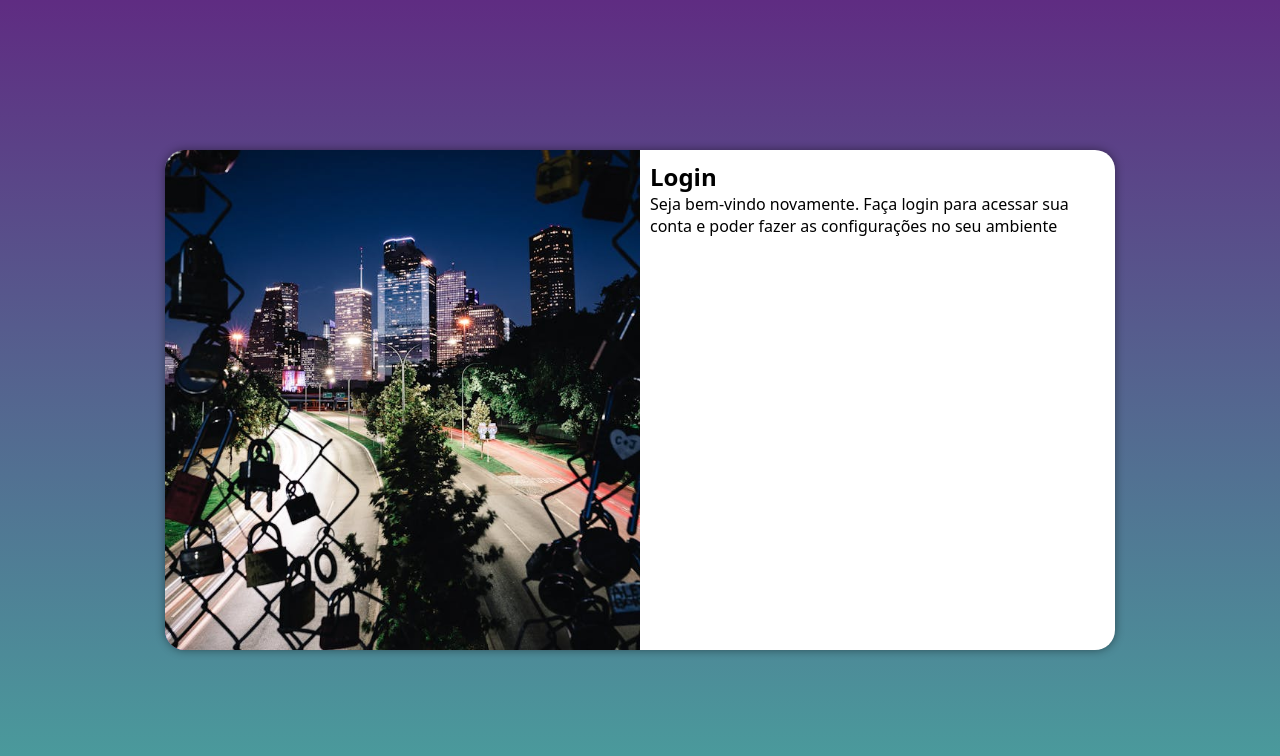
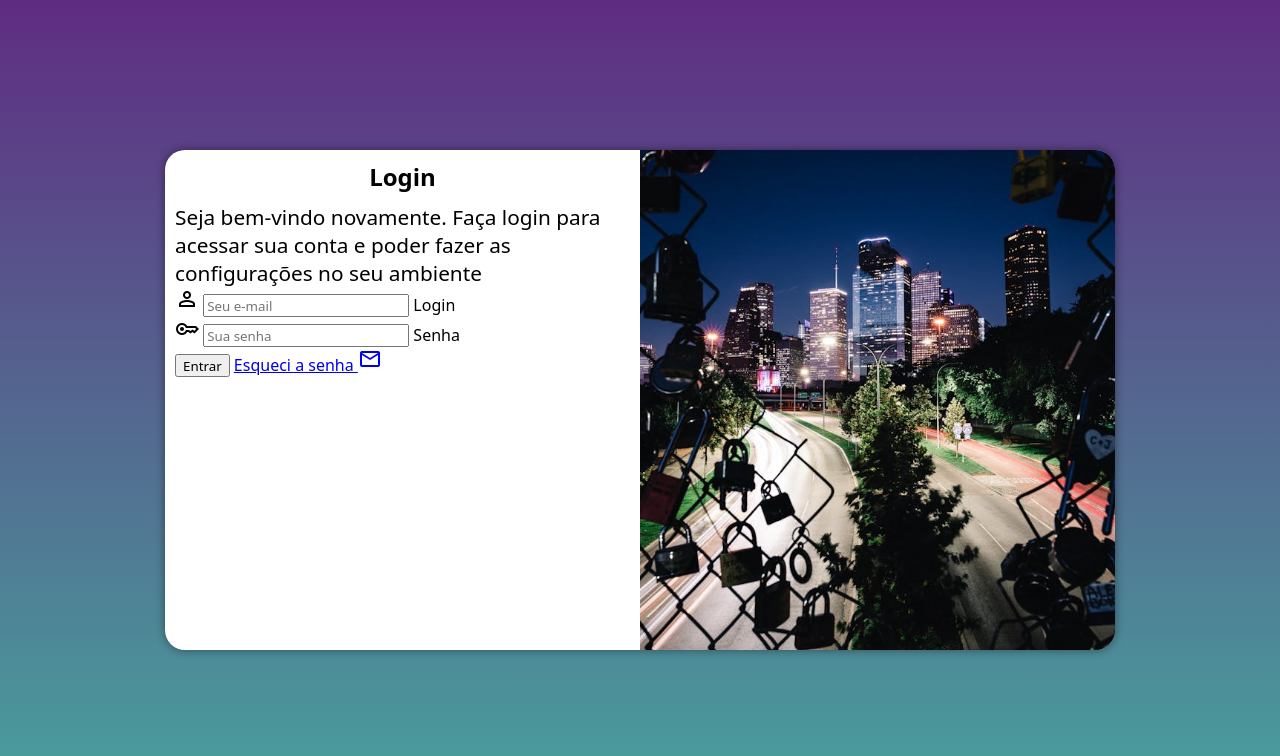
Before and after one commit to GiuseppeRodrigues/projeto-login, a plain HTML site: page index.html in a window 1280 px wide. Drawn offline with nearby package versions, Linux system fonts and the light colour scheme.

Commit message:
pagina de  login criada

```diff
--- a/estilos/media.css
+++ b/estilos/media.css
@@ -31,13 +31,16 @@
     }
 
     section#login div#imagem {
-        float: left;
+        float: right;
         width: 50%;
         height: 100%;
     }
 
     section#login div#formulario {
-        float: right;
+        float: left;
         width: 50%;
     }
+    div#formulario p{
+        font-size: 1.3em;
+    }
 }
--- a/estilos/style.css
+++ b/estilos/style.css
@@ -47,3 +47,10 @@ section#login div#formulario{
     display: block;
     padding: 10px;
 }
+div#formulario h1{
+ text-align: center;
+ margin-bottom: 10px;
+}
+div#formulario p{
+    font-size: 0.8em;
+}
--- a/index.html
+++ b/index.html
@@ -4,6 +4,7 @@
     <meta charset="UTF-8">
     <meta name="viewport" content="width=device-width, initial-scale=1.0">
     <title>Login</title>
+    <link rel="stylesheet" href="https://fonts.googleapis.com/css2?family=Material+Symbols+Outlined:opsz,wght,FILL,GRAD@20..48,100..700,0..1,-50..200" />
     <link rel="stylesheet" href="estilos/style.css">
     <link rel="stylesheet" href="estilos/media.css">
 </head>
@@ -16,8 +17,25 @@
           <div id="formulario">
             <h1>Login</h1>
             <p>Seja bem-vindo novamente. Faça login para acessar sua conta e poder fazer as configurações no seu ambiente</p>
-            <form action="login.php" method="post">
+            <form action="login.php" method="post" autocomplete="on">
+                <div class="campo">
+                    <span class="material-symbols-outlined">person</span>
+                    <input type="email" name="login" id="ilogin" placeholder="Seu e-mail" autocomplete="email" required maxlength="30">  <label for="ilogin">Login</label>
 
+                </div>
+
+
+                <div class="campo">
+                    <span class="material-symbols-outlined"> key</span>
+                    <input type="password" name="senha" id="isenha" placeholder="Sua senha" autocomplete="current-password" required minlength="8" maxlength="20">
+                    <label for="isenha">Senha</label>
+                </div>
+
+
+                <input type="submit" value="Entrar">
+                <a href="esqueci.html">Esqueci a senha  <span class="material-symbols-outlined"> mail
+                </span>
+                     </a>
             </form>
           </div>
         </section>
```
